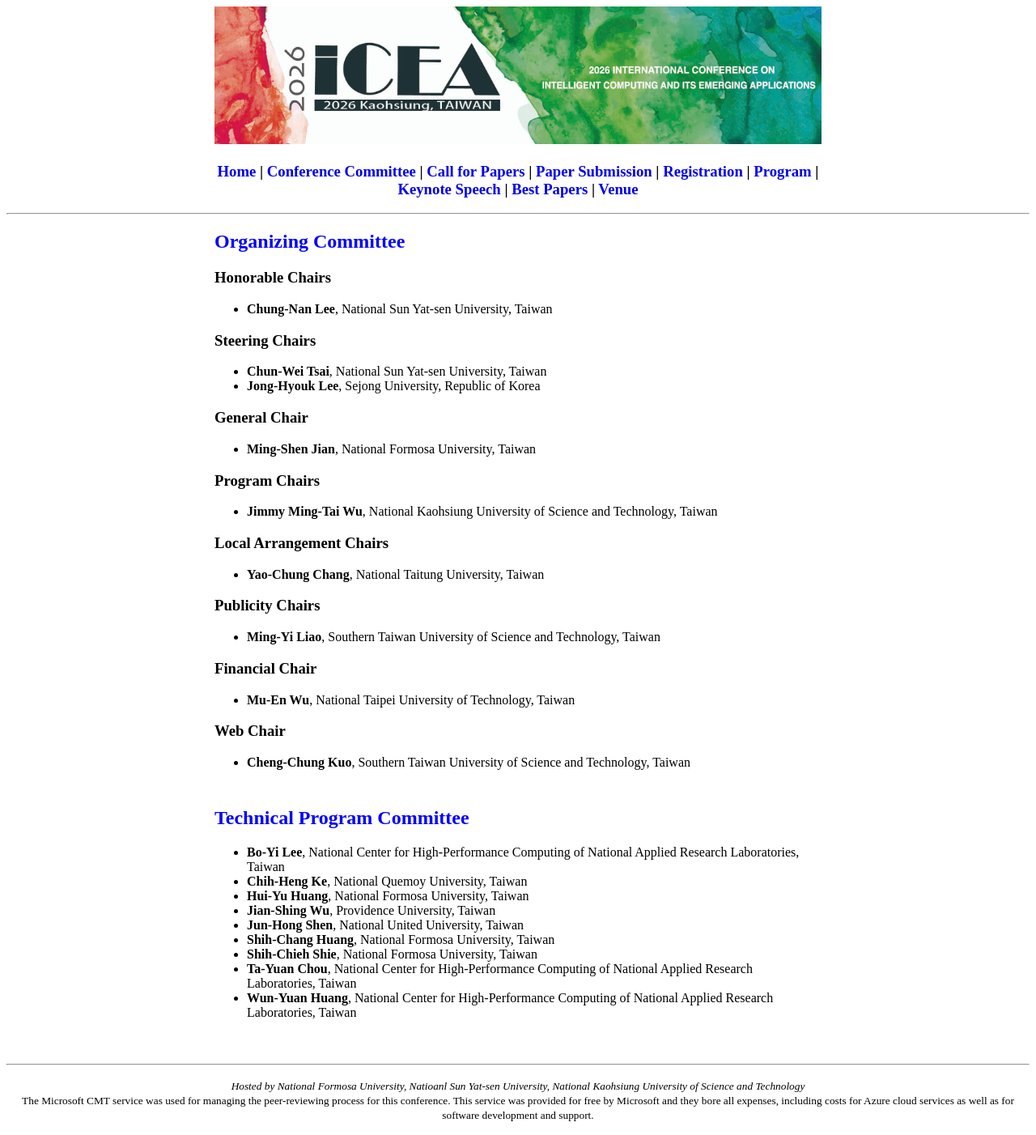
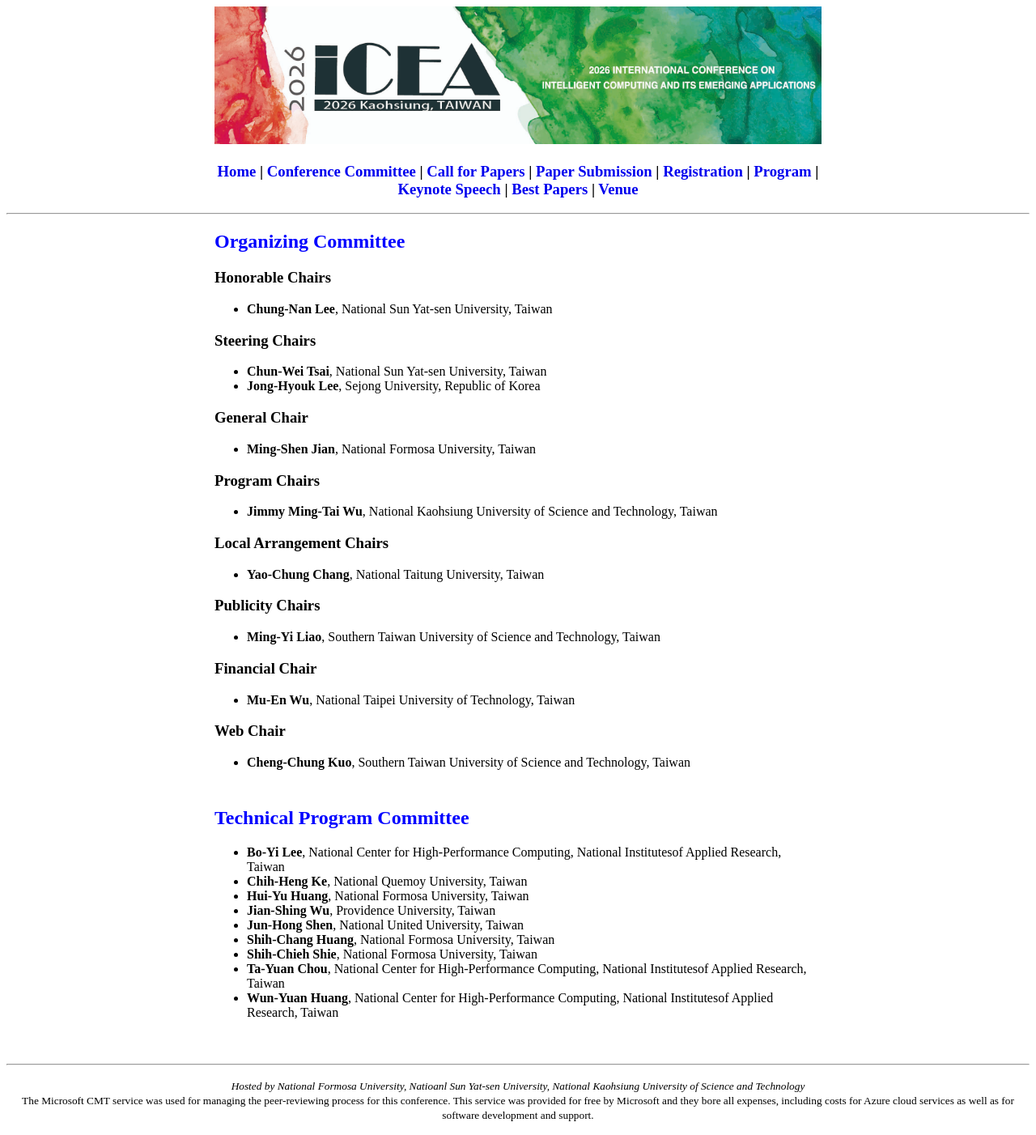
Before and after one commit to icea-conf/2026, a Jekyll site: the page built from committee/index.html, in a window 1280 px wide. Shown: the whole page at 81% size. Built offline with Jekyll 4.4.1, drawn with Linux system fonts in a browser that asks for light colours.

Commit message:
Update affiliations for Bo-Yi Lee, Ta-Yuan Chou, and Wun-Yuan Huang

```diff
--- a/committee/index.html
+++ b/committee/index.html
@@ -75,7 +75,7 @@ title: ICEA 2026
         <li><b>Ameer Hamza Khan</b>, Hong Kong Polytechnic University, Hong Kong</li>
         <li><b>Ashok Kumar Das</b>, International Institute of Information Technology, India</li>
         -->
-        <li><b>Bo-Yi Lee</b>, National Center for High-Performance Computing of National Applied Research Laboratories, Taiwan</li>
+        <li><b>Bo-Yi Lee</b>, National Center for High-Performance Computing, National Institutesof Applied Research, Taiwan</li>
         <li><b>Chih-Heng Ke</b>, National Quemoy University, Taiwan</li>
          <!--
         <li><b>Chunxiao Jiang</b>,Tsinghua University, China</li>
@@ -98,8 +98,8 @@ title: ICEA 2026
         -->
         <li><b>Shih-Chang Huang</b>, National Formosa University, Taiwan</li>
         <li><b>Shih-Chieh Shie</b>, National Formosa University, Taiwan</li>
-        <li><b>Ta-Yuan Chou</b>, National Center for High-Performance Computing of National Applied Research Laboratories, Taiwan</li>
-        <li><b>Wun-Yuan Huang</b>, National Center for High-Performance Computing of National Applied Research Laboratories, Taiwan</li>
+        <li><b>Ta-Yuan Chou</b>, National Center for High-Performance Computing, National Institutesof Applied Research, Taiwan</li>
+        <li><b>Wun-Yuan Huang</b>, National Center for High-Performance Computing, National Institutesof Applied Research, Taiwan</li>
 
         <!--
         <li><b>Yanming Zhang</b>, Institute of Automation, Chinese Academy of Sciences, China</li>
```
